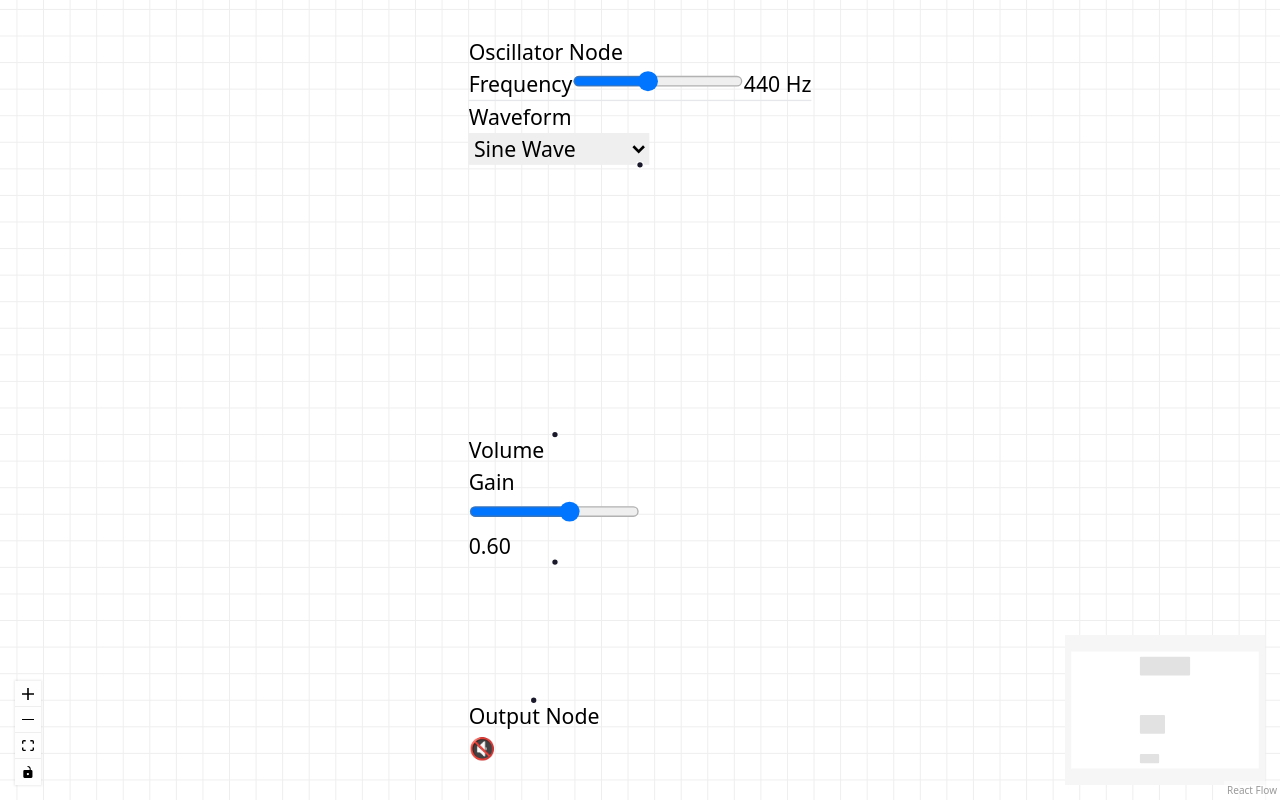
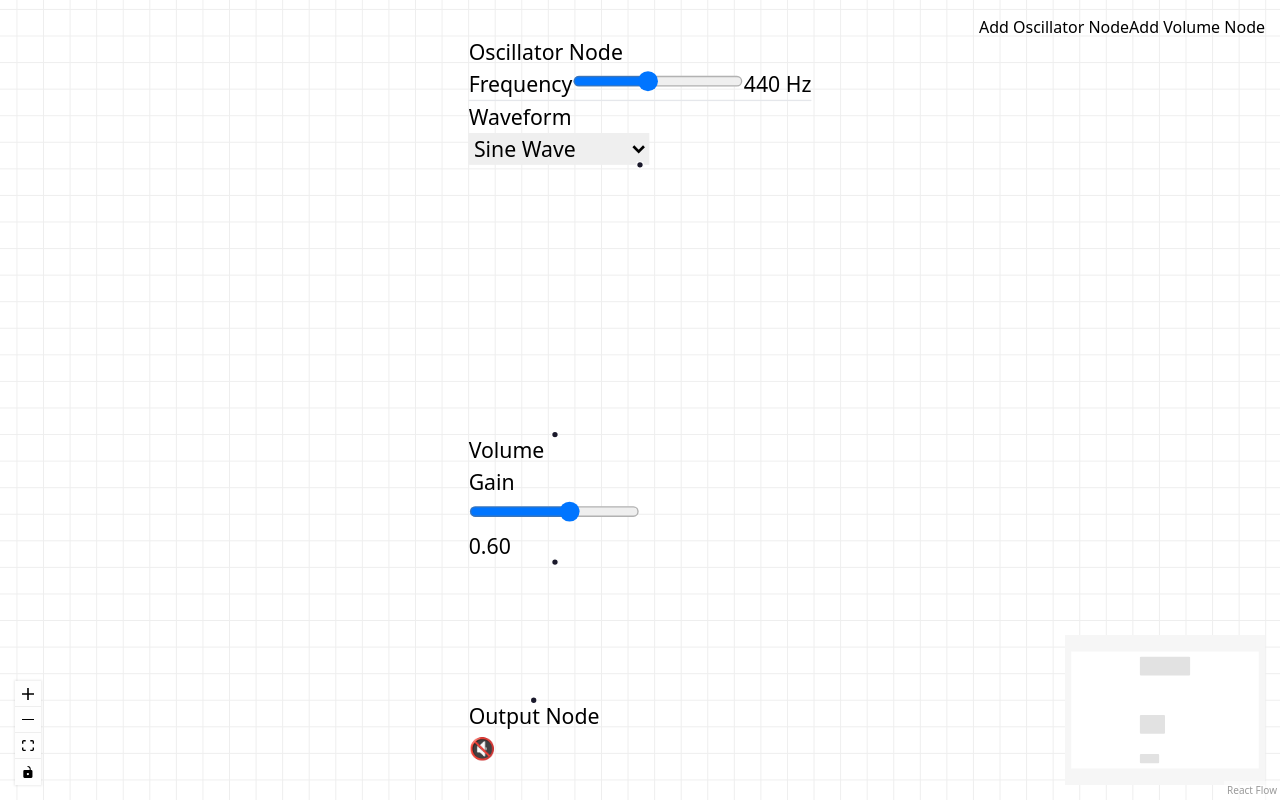
Before and after one commit to Browinee/react-audio-flow, a React (Vite) app: page / in a window 1280 px wide. Built offline with nearby package versions, Linux system fonts and the light colour scheme.

Commit message:
feat: add create volume and oscilator node button

```diff
--- a/src/App.tsx
+++ b/src/App.tsx
@@ -6,6 +6,7 @@
   Controls,
   MiniMap,
   OnConnect,
+  Panel,
   ReactFlow,
   useEdgesState,
   useNodesState,
@@ -14,7 +15,7 @@
 import { OscillatorNode } from "./components/OscillatorNode";
 import { VolumeNode } from "./components/VolumeNode";
 import { OutputNode } from "./components/OutputNode";
-import { connect } from "./audio";
+import { connect, createAudioNode } from "./audio";
 
 const initialNodes = [
   {
@@ -51,10 +52,27 @@
 
   const onConnect = (params: Connection) => {
     connect(params.source, params.target);
-
     setEdges((eds) => addEdge(params, eds));
   };
 
+  const addOscNode = () => {
+    const id = Math.random().toString().slice(2, 8);
+    const position = { x: 0, y: 0 };
+    const type = "osc";
+    const data = { frequency: 400, type: "sine" };
+    setNodes([...nodes, { id, position, type, data }]);
+    createAudioNode(id, type, data);
+  };
+
+  const addVolumeNode = () => {
+    const id = Math.random().toString().slice(2, 8);
+    const position = { x: 0, y: 300 };
+    const type = "volume";
+    const data = { gain: 0.6 };
+
+    setNodes([...nodes, { id, position, type, data }]);
+    createAudioNode(id, type, data);
+  };
   return (
     <div style={{ width: "100vw", height: "100vh" }}>
       <ReactFlow
@@ -69,6 +87,20 @@
         <Controls />
         <MiniMap />
         <Background variant={BackgroundVariant.Lines} />
+        <Panel className={"space-x-4"} position="top-right">
+          <button
+            className={"p-[4px] rounded bg-white shadow"}
+            onClick={addOscNode}
+          >
+            Add Oscillator Node
+          </button>
+          <button
+            className={"p-[4px] rounded bg-white shadow"}
+            onClick={addVolumeNode}
+          >
+            Add Volume Node
+          </button>
+        </Panel>
       </ReactFlow>
     </div>
   );
--- a/src/audio.ts
+++ b/src/audio.ts
@@ -55,8 +55,6 @@
 
 export function updateAudioNode(id: string, data: Record<string, any>) {
   const node = nodes.get(id);
-  console.log("updateAudioNode", { id, data, node });
-
   for (const [key, val] of Object.entries(data)) {
     if (node[key] instanceof AudioParam) {
       node[key].value = val;
```
